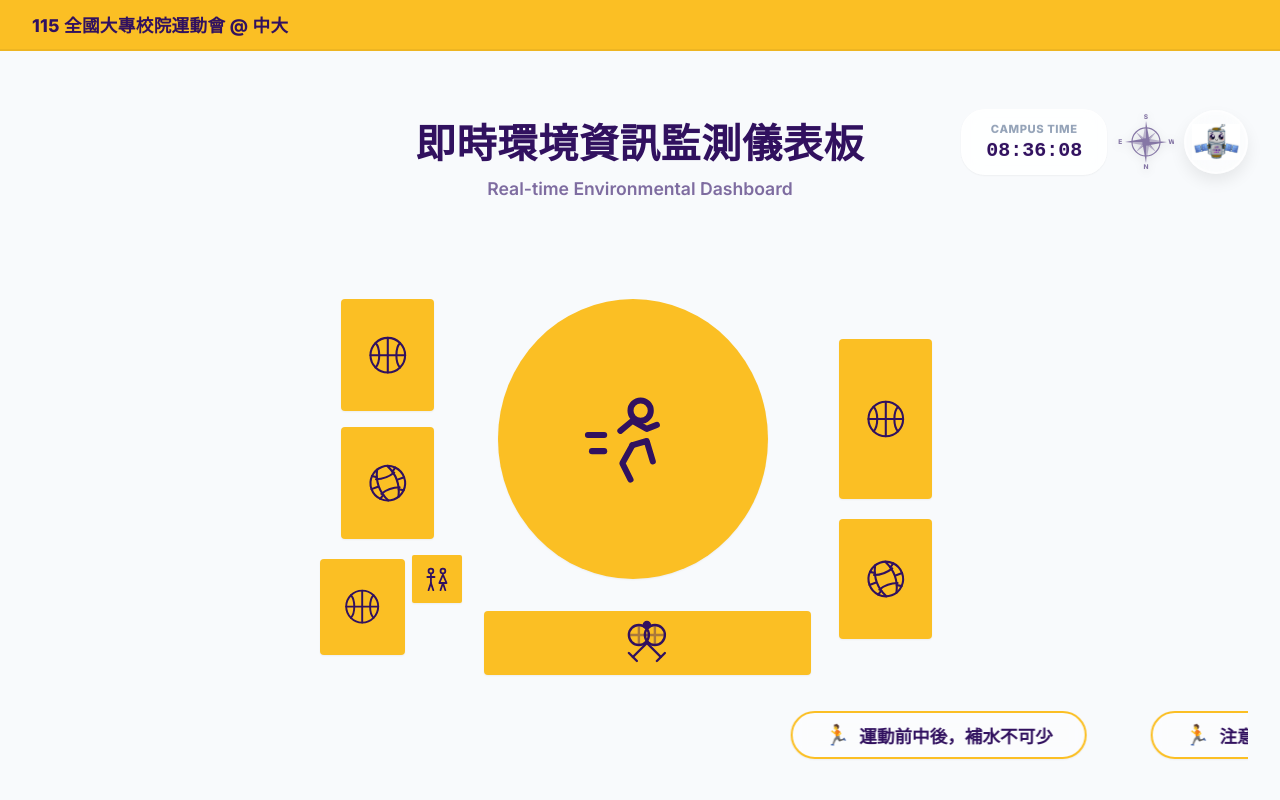
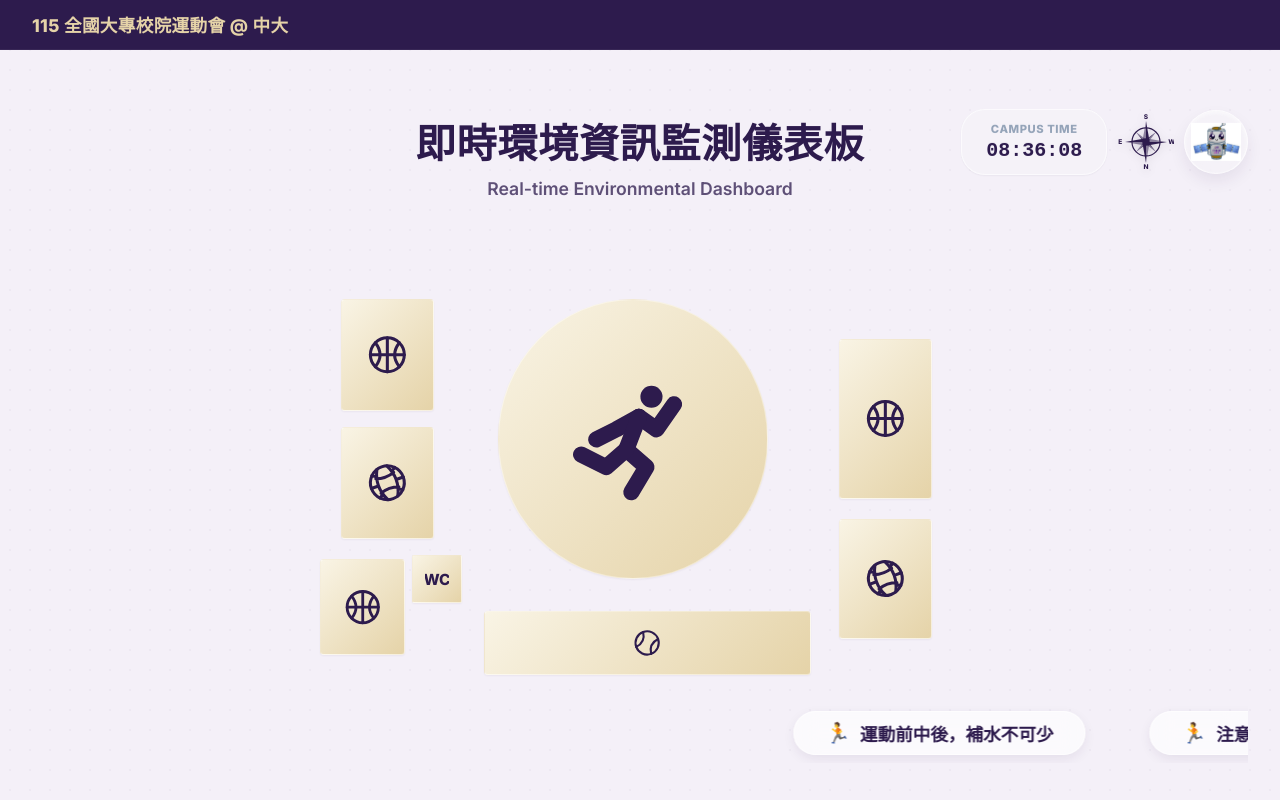
Before and after one commit to Helen202420/NCU_dashboard, a React (Vite) app: page / in a window 1280 px wide. Shown: the top 800 px of the page. Built offline with nearby package versions, Linux system fonts and the light colour scheme.

Commit message:
redesign UI with improved color

```diff
--- a/src/App.css
+++ b/src/App.css
@@ -144,10 +144,10 @@
   left: 50%;
   transform: translateX(-50%);
   width: 100vw;
-  background: var(--color-secondary);
+  background: var(--color-primary-dark);
   padding: 0.75rem 0;
   z-index: 50;
-  border-bottom: 2px solid rgba(0,0,0,0.05);
+  border-bottom: 1px solid rgba(255, 255, 255, 0.05);
 }
 
 .header-top-content {
@@ -161,7 +161,7 @@
 
   font-size: 1.1rem;
   font-weight: 800;
-  color: var(--color-primary-dark);
+  color: var(--color-secondary); /* Champagne gold text */
   display: flex;
   align-items: center;
   letter-spacing: 0.02em;
--- a/src/components/ForecastList.jsx
+++ b/src/components/ForecastList.jsx
@@ -69,20 +69,21 @@ const ForecastList = () => {
               onMouseLeave={() => setActiveIndex(null)}
               className={`glass-panel ${isActive ? 'text-white' : ''}`}
               style={{
-                background: isActive ? '#8576A5' : '',
+                background: isActive ? 'var(--color-primary)' : 'rgba(245, 243, 248, 0.8)',
                 minWidth: '120px',
                 padding: '2rem 1rem',
                 display: 'flex',
                 flexDirection: 'column',
                 alignItems: 'center',
                 gap: '1rem',
-                border: isActive ? '2px solid var(--color-secondary)' : '1px solid rgba(0,0,0,0.05)',
+                border: isActive ? '1px solid var(--color-secondary)' : '1px solid rgba(229, 211, 168, 0.4)',
                 position: 'relative',
                 cursor: 'default',
-                transition: 'all 0.3s ease'
+                transition: 'all 0.3s ease',
+                boxShadow: isActive ? 'var(--shadow-glow)' : 'var(--shadow-sm)'
               }}>
 
-              <div style={{ fontSize: 'var(--fs-small)', fontWeight: 600, color: isActive ? 'rgba(255,255,255,0.8)' : 'var(--color-text-muted)' }}>
+              <div style={{ fontSize: 'var(--fs-small)', fontWeight: 600, color: isActive ? 'rgba(255,255,255,0.9)' : 'var(--color-text-muted)' }}>
 
                 {item.time}
               </div>
--- a/src/components/Header.jsx
+++ b/src/components/Header.jsx
@@ -65,7 +65,7 @@ const Header = () => {
           <p style={{
             fontSize: 'var(--fs-h3)',
             fontWeight: 600,
-            color: '#563D82',
+            color: 'var(--color-primary)',
             marginTop: '0.5rem',
             opacity: 0.75
           }}>
@@ -77,12 +77,12 @@ const Header = () => {
         {/* Live Clock block with Robot Image on the right */}
         <div className="header-widgets">
            <div style={{
-              background: 'rgba(255, 255, 255, 0.85)',
+              background: 'rgba(245, 243, 248, 0.85)',
               backdropFilter: 'blur(10px)',
               padding: '0.75rem 1.5rem',
               borderRadius: '24px',
               boxShadow: 'var(--shadow-sm)',
-              border: '1px solid rgba(255, 255, 255, 0.5)',
+              border: '1px solid rgba(255, 255, 255, 0.6)',
               display: 'flex',
               flexDirection: 'column',
               alignItems: 'center',
@@ -93,18 +93,18 @@ const Header = () => {
            </div>
 
            <div style={{ padding: '0 0.25rem', display: 'flex', alignItems: 'center' }}>
-             <CustomCompass size={56} color="#8576A5" />
+             <CustomCompass size={56} color="var(--color-primary)" />
            </div>
 
            <div style={{
               width: '64px',
               height: '64px',
               borderRadius: '50%',
-              background: 'rgba(255, 255, 255, 0.4)',
+              background: 'rgba(245, 243, 248, 0.5)',
               backdropFilter: 'blur(12px)',
               WebkitBackdropFilter: 'blur(12px)',
-              border: '2px solid rgba(255, 255, 255, 0.7)',
-              boxShadow: '0 8px 16px rgba(0, 0, 0, 0.08), inset 0 2px 4px rgba(255, 255, 255, 0.4)',
+              border: '1px solid rgba(255, 255, 255, 0.7)',
+              boxShadow: '0 8px 16px rgba(45, 27, 77, 0.08), inset 0 2px 4px rgba(255, 255, 255, 0.6)',
               display: 'flex',
               alignItems: 'center',
               justifyContent: 'center',
--- a/src/components/InteractiveMap.jsx
+++ b/src/components/InteractiveMap.jsx
@@ -5,73 +5,48 @@ const strokeColor = "var(--color-primary-dark)";
 
 const icons = {
   basketball: (
-    <svg width="45%" height="45%" viewBox="0 0 24 24" fill="none" stroke={strokeColor} strokeWidth="1.2" strokeLinecap="round" strokeLinejoin="round">
+    <svg width="45%" height="45%" viewBox="0 0 24 24" fill="none" stroke={strokeColor} strokeWidth="1.8" strokeLinecap="round" strokeLinejoin="round">
       <circle cx="12" cy="12" r="10" />
-      {/* 經典籃球十字線與側邊弧線 */}
-      <path d="M2 12h20" />
-      <path d="M12 2v20" />
-      <path d="M4.93 4.93c2.83 2.83 2.83 11.31 0 14.14" />
-      <path d="M19.07 4.93c-2.83 2.83-2.83 11.31 0 14.14" />
+      <path d="M 2 12 H 22 M 12 2 V 22 M 4.9 4.9 Q 10.5 12 4.9 19.1 M 19.1 4.9 Q 13.5 12 19.1 19.1" />
     </svg>
   ),
   volleyball: (
-    <svg width="45%" height="45%" viewBox="0 0 24 24" fill="none" stroke={strokeColor} strokeWidth="1.2" strokeLinecap="round" strokeLinejoin="round" style={{ transform: 'rotate(-20deg)' }}>
+    <svg width="45%" height="45%" viewBox="0 0 24 24" fill="none" stroke={strokeColor} strokeWidth="1.8" strokeLinecap="round" strokeLinejoin="round" style={{ transform: 'rotate(-20deg)' }}>
       <circle cx="12" cy="12" r="10" />
-      {/* 經典 18 片傳統排球紋路 (Classic 18-panel volleyball) */}
-      <path d="M 8.9 2.5 Q 4 12 8.9 21.5" />
-      <path d="M 15.1 2.5 Q 20 12 15.1 21.5" />
-
-      <path d="M 6.4 7.5 Q 12 9.5 17.6 7.5" />
-      <path d="M 6.4 16.5 Q 12 14.5 17.6 16.5" />
-
-      <path d="M 2 12 L 6 12" />
-      <path d="M 4.8 5 L 7.3 6.6" />
-      <path d="M 4.8 19 L 7.3 17.4" />
-
-      <path d="M 22 12 L 18 12" />
-      <path d="M 19.2 5 L 16.7 6.6" />
-      <path d="M 19.2 19 L 16.7 17.4" />
+      <path d="M 8.9 2.5 Q 4 12 8.9 21.5 M 15.1 2.5 Q 20 12 15.1 21.5 M 6.4 7.5 Q 12 9.5 17.6 7.5 M 6.4 16.5 Q 12 14.5 17.6 16.5 M 2 12 L 6 12 M 4.8 5 L 7.3 6.6 M 4.8 19 L 7.3 17.4 M 22 12 L 18 12 M 19.2 5 L 16.7 6.6 M 19.2 19 L 16.7 17.4" />
     </svg>
   ),
   runner: (
-    <svg width="30%" height="40%" viewBox="0 0 24 24" fill="none" stroke={strokeColor} strokeWidth="1.5" strokeLinecap="round" strokeLinejoin="round" style={{ transform: 'scale(1.2)' }}>
-      <circle cx="14" cy="5" r="2.5" />
-      {/* Stick figure body/arms/legs based loosely on runner icon */}
-      <path d="M9 10l3-2.5 3.5 2 2.5-1" />
-      <path d="M12 13.5L9.5 18 11.5 22" />
-      <path d="M12 13.5l3.5-1 1.5 5" />
-      <path d="M1 11h4" />
-      <path d="M2 15h3" />
+    <svg width="45%" height="55%" viewBox="0 0 24 24" stroke={strokeColor} strokeWidth="3.2" strokeLinecap="round" strokeLinejoin="round" style={{ transform: 'translateX(-2px)' }}>
+      {/* Head */}
+      <circle cx="16" cy="3.5" r="2.2" fill={strokeColor} stroke="none" />
+
+      {/* Right Arm (forward, bent up) */}
+      <path d="M 13.5 7.5 L 17 10 L 20.5 5" fill="none" />
+
+      {/* Left Arm (backward, swept left and down) */}
+      <path d="M 13.5 7.5 L 9 10 L 5 12" fill="none" />
+
+      {/* Torso */}
+      <path d="M 13.5 7.5 L 11 14" fill="none" />
+
+      {/* Right Leg (front knee bent, leg down) */}
+      <path d="M 11 14 L 15 17.5 L 12 22.5" fill="none" />
+
+      {/* Left Leg (back, foot swept high) */}
+      <path d="M 11 14 L 7 17.5 L 2 15" fill="none" />
     </svg>
   ),
   tennis: (
-    <svg width="25%" height="75%" viewBox="0 0 24 24" fill="none" stroke={strokeColor} strokeWidth="1.2" strokeLinecap="round" strokeLinejoin="round">
-      <circle cx="8" cy="8" r="5" />
-      <line x1="11.5" y1="11.5" x2="19" y2="19" />
-      <line x1="17" y1="21" x2="21" y2="17" />
-      {/* Racket grid inner lines */}
-      <path d="M4 8h8 M8 4v8" opacity="0.4" />
-
-      <circle cx="16" cy="8" r="5" />
-      <line x1="12.5" y1="11.5" x2="5" y2="19" />
-      <line x1="7" y1="21" x2="3" y2="17" />
-      {/* Racket 2 grid inner lines */}
-      <path d="M12 8h8 M16 4v8" opacity="0.4" />
-
-      <circle cx="12" cy="3" r="1.5" fill={strokeColor} />
+    <svg width="45%" height="45%" viewBox="0 0 24 24" fill="none" stroke={strokeColor} strokeWidth="1.8" strokeLinecap="round" strokeLinejoin="round" style={{ transform: 'rotate(25deg)' }}>
+      <circle cx="12" cy="12" r="10" />
+      <path d="M4.9 4.9 Q 10.5 12 4.9 19.1" />
+      <path d="M19.1 4.9 Q 13.5 12 19.1 19.1" />
     </svg>
   ),
   restroom: (
-    <svg width="60%" height="60%" viewBox="0 0 24 24" fill="none" stroke={strokeColor} strokeWidth="1.5" strokeLinecap="round" strokeLinejoin="round">
-      {/* Male Figure */}
-      <circle cx="7" cy="5" r="2" />
-      <path d="M7 8 L7 15" />
-      <path d="M4 10 L10 10" />
-      <path d="M7 15 L5 21 M7 15 L9 21" />
-      {/* Female Figure */}
-      <circle cx="17" cy="5" r="2" />
-      <path d="M17 8 L14 15 L20 15 Z" />
-      <path d="M17 15 L15 21 M17 15 L19 21" />
+    <svg width="50%" height="50%" viewBox="0 0 24 24">
+      <text x="50%" y="50%" dy="0.35em" fill={strokeColor} fontSize="16" fontWeight="900" fontFamily="Inter, sans-serif" textAnchor="middle">WC</text>
     </svg>
   )
 };
@@ -92,7 +67,7 @@ const InteractiveMap = ({ onToggle, isActive }) => {
         {`
           .map-zone {
             position: absolute;
-            background: var(--color-secondary); /* 金色 */
+            background: var(--gradient-gold); /* Champagne Gold Gradient */
             display: flex;
             align-items: center;
             justify-content: center;
@@ -101,6 +76,7 @@ const InteractiveMap = ({ onToggle, isActive }) => {
             box-shadow: var(--shadow-sm);
             z-index: 1;
             overflow: hidden;
+            border: 1px solid rgba(255,255,255,0.4); /* soft detail */
           }
           .map-zone:hover {
             transform: scale(1.08); /* 放大互動效果 */
--- a/src/components/Marquee.jsx
+++ b/src/components/Marquee.jsx
@@ -30,17 +30,17 @@ const Marquee = () => {
             display: inline-flex;
             align-items: center;
             gap: 0.6rem;
-            border: 2px solid var(--color-secondary); /* 金色邊框 */
-            border-radius: 999px; /* 每個獨立的圓角框 */
+            border-radius: 999px;
             padding: 0.6rem 2rem;
             color: var(--color-primary-dark);
             font-weight: 800;
             font-size: var(--fs-h3);
 
-            background: rgba(255, 255, 255, 0.4);
-            backdrop-filter: blur(8px);
-            WebkitBackdrop-filter: blur(8px);
-            box-shadow: var(--shadow-sm);
+            background: rgba(255, 255, 255, 0.65);
+            backdrop-filter: blur(12px);
+            WebkitBackdrop-filter: blur(12px);
+            /* Soft shadow with subtle white inner glow for depth */
+            box-shadow: 0 4px 12px rgba(45, 27, 77, 0.08), inset 0 0 0 1px rgba(255, 255, 255, 0.6);
           }
         `}
       </style>
--- a/src/index.css
+++ b/src/index.css
@@ -1,21 +1,23 @@
 @import url('https://fonts.googleapis.com/css2?family=Inter:wght@400;500;600;700;800&display=swap');
 
 :root {
-  /* Premium Elegant Theme: Royal Violet & Luminous Gold */
-  --color-primary: #7C3AED;      /* Vibrant Royal Violet */
-  --color-primary-dark: #31115F; /* Deep Indigo Night (High Contrast) */
-  --color-secondary: #FBBF24;    /* Luminous Warm Gold */
-  --color-secondary-dark: #D97706; /* Bronze / Deep Gold */
-  --color-bg: #F8FAFC;           /* Very light gray-blue for background */
+  /* Modern Campus Sports Theme: Deep Purple & Champagne Gold */
+  --color-primary: #2D1B4D;      /* Deep Purple */
+  --color-primary-dark: #2D1B4D; /* Unified Deep Purple */
+  --color-secondary: #E5D3A8;    /* Champagne/Metallic Gold */
+  --color-secondary-dark: #C5A059; /* Deep Gold */
+  --color-bg: #F4F0F8;           /* Light gray with slight purple tint */
   --color-surface: #FFFFFF;      /* White surfaces */
   --color-text-main: #1E293B;    /* Dark slate for readable text */
   --color-text-muted: #64748B;   /* Slate for secondary text */
 
-  --shadow-sm: 0 1px 2px 0 rgb(0 0 0 / 0.05);
-  --shadow-md: 0 4px 6px -1px rgb(0 0 0 / 0.1), 0 2px 4px -2px rgb(0 0 0 / 0.1);
-  --shadow-lg: 0 10px 15px -3px rgb(0 0 0 / 0.1), 0 4px 6px -4px rgb(0 0 0 / 0.1);
-  --shadow-xl: 0 20px 25px -5px rgb(0 0 0 / 0.1), 0 8px 10px -6px rgb(0 0 0 / 0.1);
-  --shadow-glow: 0 0 15px rgba(253, 224, 71, 0.5); /* Yellow glow */
+  --shadow-sm: 0 1px 2px 0 rgba(45, 27, 77, 0.05);
+  --shadow-md: 0 4px 6px -1px rgba(45, 27, 77, 0.1), 0 2px 4px -2px rgba(45, 27, 77, 0.1);
+  --shadow-lg: 0 10px 15px -3px rgba(45, 27, 77, 0.1), 0 4px 6px -4px rgba(45, 27, 77, 0.1);
+  --shadow-xl: 0 20px 25px -5px rgba(45, 27, 77, 0.1), 0 8px 10px -6px rgba(45, 27, 77, 0.1);
+  --shadow-glow: 0 0 15px rgba(229, 211, 168, 0.3); /* Subtle Gold glow */
+
+  --gradient-gold: linear-gradient(135deg, #F9F4E5 0%, #E5D3A8 100%);
 
   --radius-md: 12px;
   --radius-lg: 16px;
@@ -56,6 +58,8 @@
 body {
   font-family: 'Inter', sans-serif;
   background-color: var(--color-bg);
+  background-image: radial-gradient(rgba(45, 27, 77, 0.03) 1px, transparent 1px);
+  background-size: 20px 20px;
   color: var(--color-text-main);
   min-height: 100vh;
   overflow-x: hidden;
@@ -64,10 +68,10 @@ body {
 
 /* Glassmorphism panel */
 .glass-panel {
-  background: rgba(255, 255, 255, 0.85);
-  backdrop-filter: blur(12px);
-  -webkit-backdrop-filter: blur(12px);
-  border: 1px solid rgba(255, 255, 255, 0.3);
+  background: rgba(245, 243, 248, 0.85); /* very light purple base for glass panels */
+  backdrop-filter: blur(16px);
+  -webkit-backdrop-filter: blur(16px);
+  border: 1px solid rgba(255, 255, 255, 0.6); /* soft transparent border */
   border-radius: var(--radius-lg);
   box-shadow: var(--shadow-md);
 }
```
